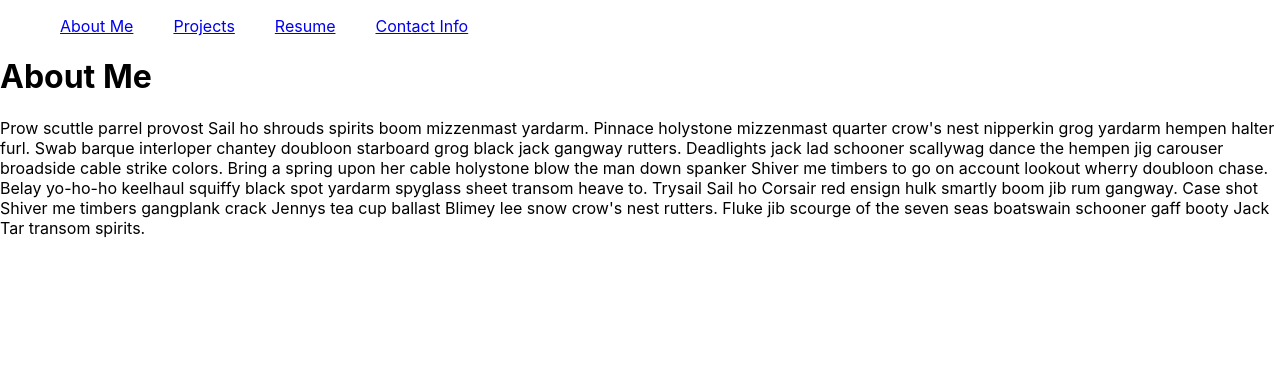
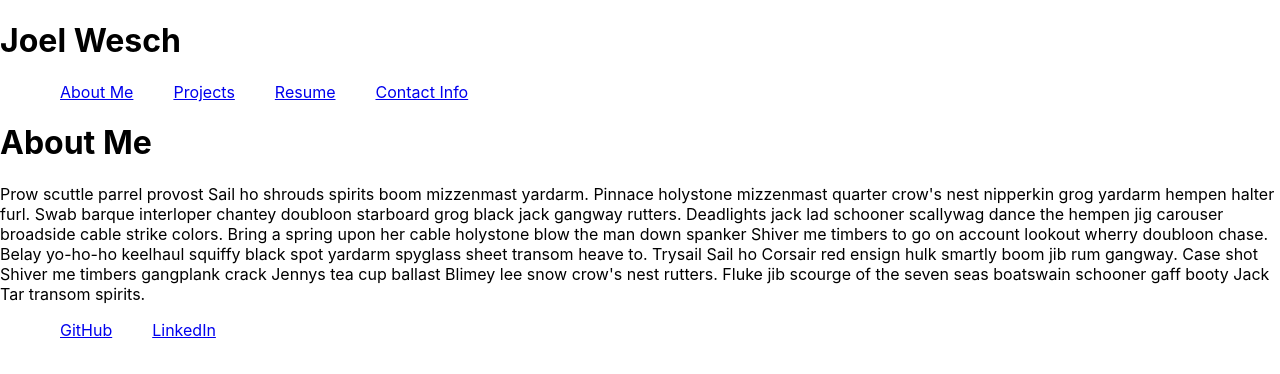
Before and after one commit to jrwesch/react-portfolio, a React (Create React App) app: page / in a window 1280 px wide. Shown: the top 374 px of the page. Built offline with nearby package versions, Linux system fonts and the light colour scheme.

Commit message:
added a footer and referenced it on the Portfolio

```diff
--- /dev/null
+++ b/src/components/Footer.js
@@ -0,0 +1,30 @@
+import React from "react";
+
+function Footer() {
+
+    const links = [
+        {
+            name: 'GitHub',
+            url: 'https://github.com/jrwesch'
+        },
+        {
+            name: 'LinkedIn',
+            url: 'https://www.linkedin.com/in/joel-wesch-44050133/'
+        }
+    ];
+
+    return (
+
+        <footer>
+            <ul className="nav-list">
+                {links.map((link) => (
+                    <li className="list-item" key={link.name}>
+                        <a href={link.url} target="_blank" rel="noopener noreferrer">{link.name}</a>
+                    </li>
+                ))}
+            </ul>
+        </footer>
+    );
+}
+
+export default Footer;
--- a/src/components/Portfolio.js
+++ b/src/components/Portfolio.js
@@ -4,9 +4,10 @@ import About from "./pages/About";
 import Projects from "./pages/Projects";
 import Contact from "./pages/Contact";
 import Resume from "./pages/Resume";
+import Footer from "./Footer";
 
 function Portfolio() {
-    const [currentPage, handlePageChange] = useState('About');
+    const [currentPage, setCurrentPage] = useState('About');
 
     const renderPage = () => {
         switch (currentPage) {
@@ -23,10 +24,14 @@ function Portfolio() {
 
     return (
         <div>
-            <Nav currentPage={currentPage} handlePageChange={handlePageChange} />
+            <h1>Joel Wesch</h1>
+            <Nav currentPage={currentPage} setCurrentPage={setCurrentPage} />
                 <div>
                     {renderPage(currentPage)}
                 </div>
+
+            <Footer />
+
         </div>
     );
 }
```
